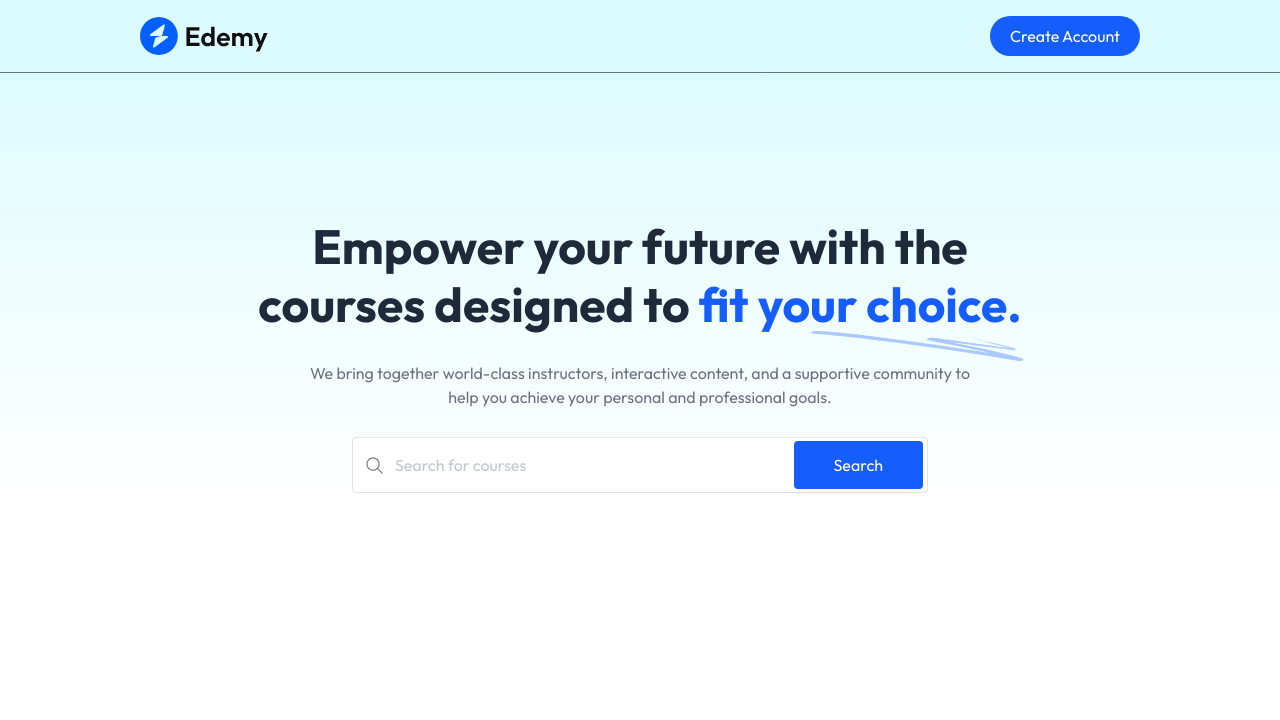
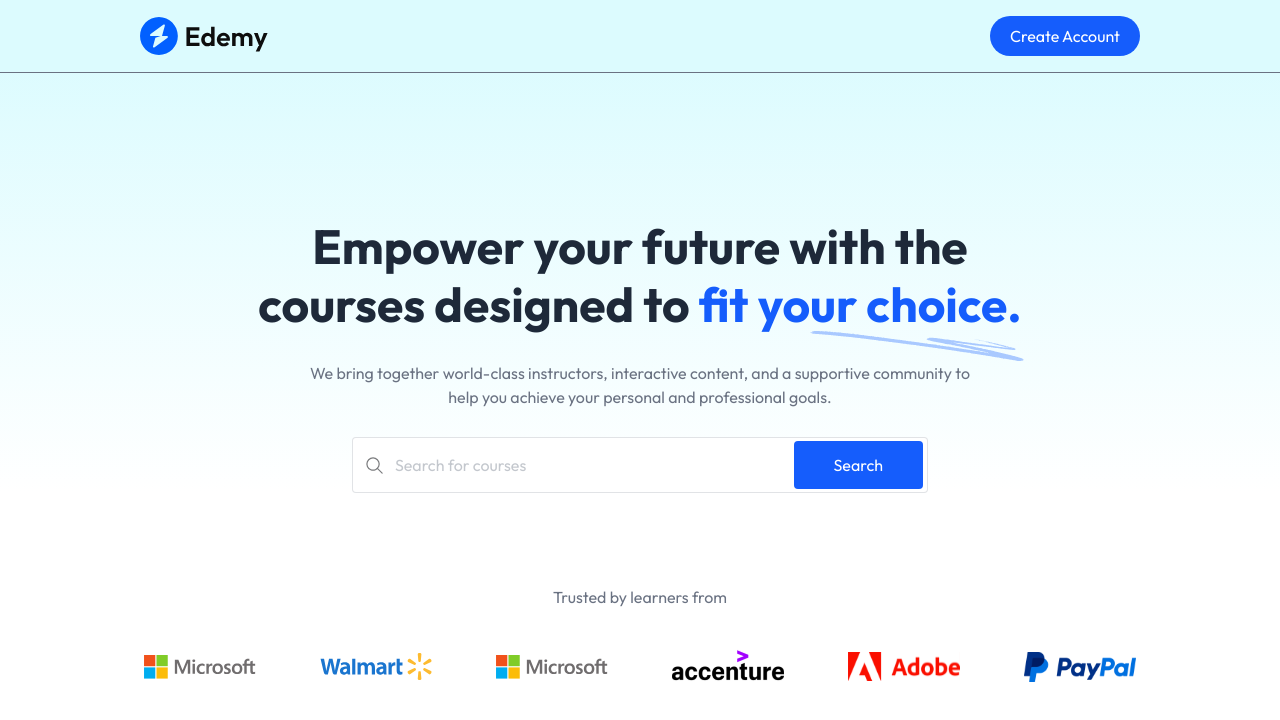
Before and after one commit to Berita-Winnie/L_M_S, a React (Vite) app in the folder client/: page / in a window 1280 px wide. Shown: the top 720 px of the page. Built offline with nearby package versions, Linux system fonts and the light colour scheme; no server answers; a web font is replaced by a local one.

Commit message:
feat: complete Companies section layout for homepage

```diff
--- a/client/src/components/student/Companies.jsx
+++ b/client/src/components/student/Companies.jsx
@@ -1,7 +1,36 @@
 import React from 'react'
+import { assets } from '../../assets/assets'
 
 const Companies = () => {
-  return <div>Companies</div>
+  return (
+    <div className="pt-16 ">
+      <p className="text-base text-gray-500 ">Trusted by learners from</p>
+      <div className="flex  flex-wrap items-center justify-center gap-6 md:gap-16 md:mt-10 mt-5">
+        <img
+          className="w-20 md:w-28"
+          src={assets.microsoft_logo}
+          alt=" microsoft"
+        />
+        <img
+          className="w-20 md:w-28"
+          src={assets.walmart_logo}
+          alt=" walmart"
+        />
+        <img
+          className="w-20 md:w-28"
+          src={assets.microsoft_logo}
+          alt=" microsoft"
+        />
+        <img
+          className="w-20 md:w-28"
+          src={assets.accenture_logo}
+          alt=" accenture"
+        />
+        <img className="w-20 md:w-28" src={assets.adobe_logo} alt=" adobe" />
+        <img className="w-20 md:w-28" src={assets.paypal_logo} alt=" paypal" />
+      </div>
+    </div>
+  )
 }
 
 export default Companies
--- a/client/src/pages/student/Home.jsx
+++ b/client/src/pages/student/Home.jsx
@@ -1,10 +1,12 @@
 import React from 'react'
 import Hero from '../../components/student/Hero'
+import Companies from '../../components/student/Companies'
 
 const Home = () => {
   return (
     <div className="flex flex-col items-center space-y-7 text-center">
       <Hero />
+      <Companies />
     </div>
   )
 }
```
